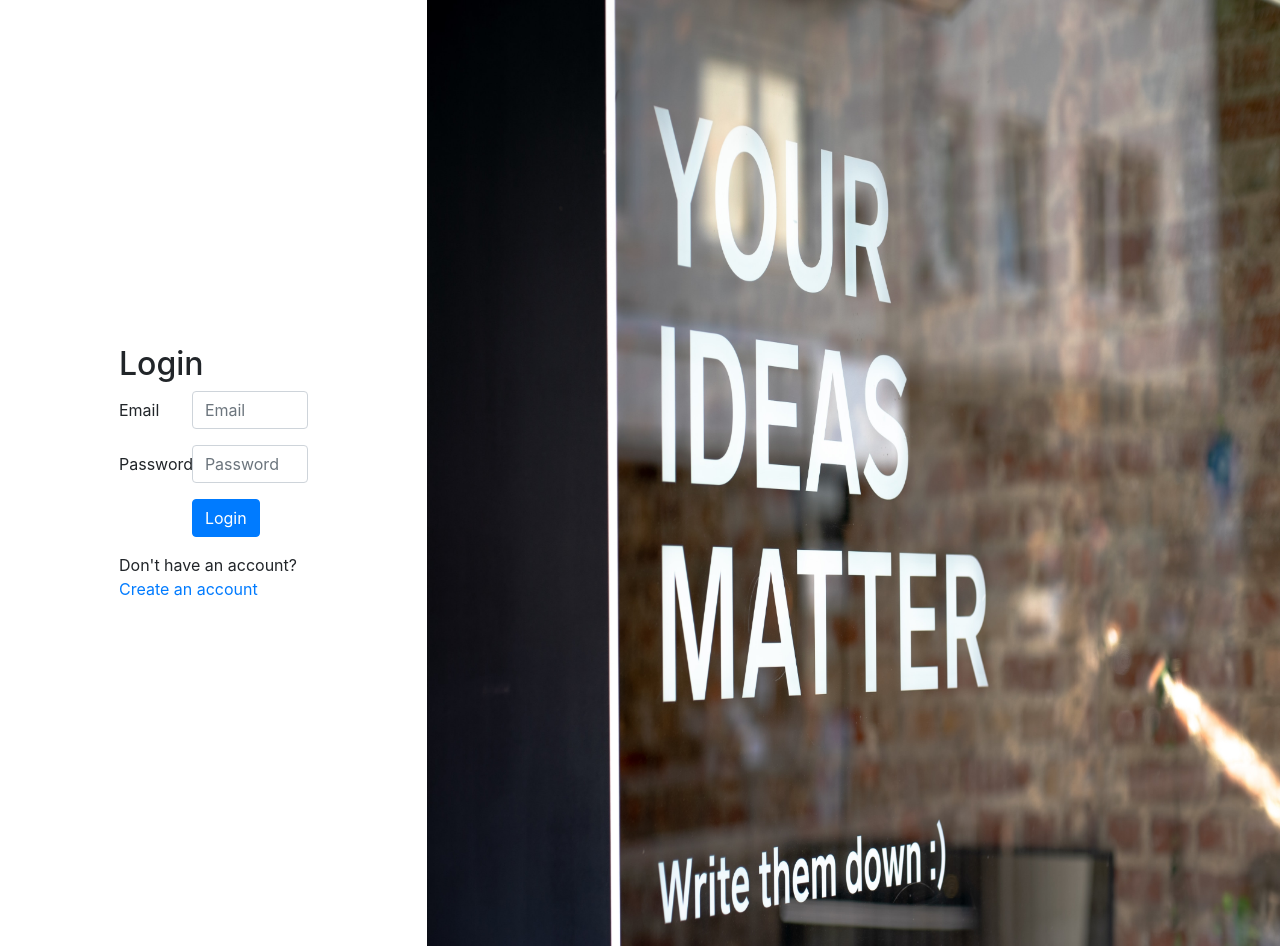
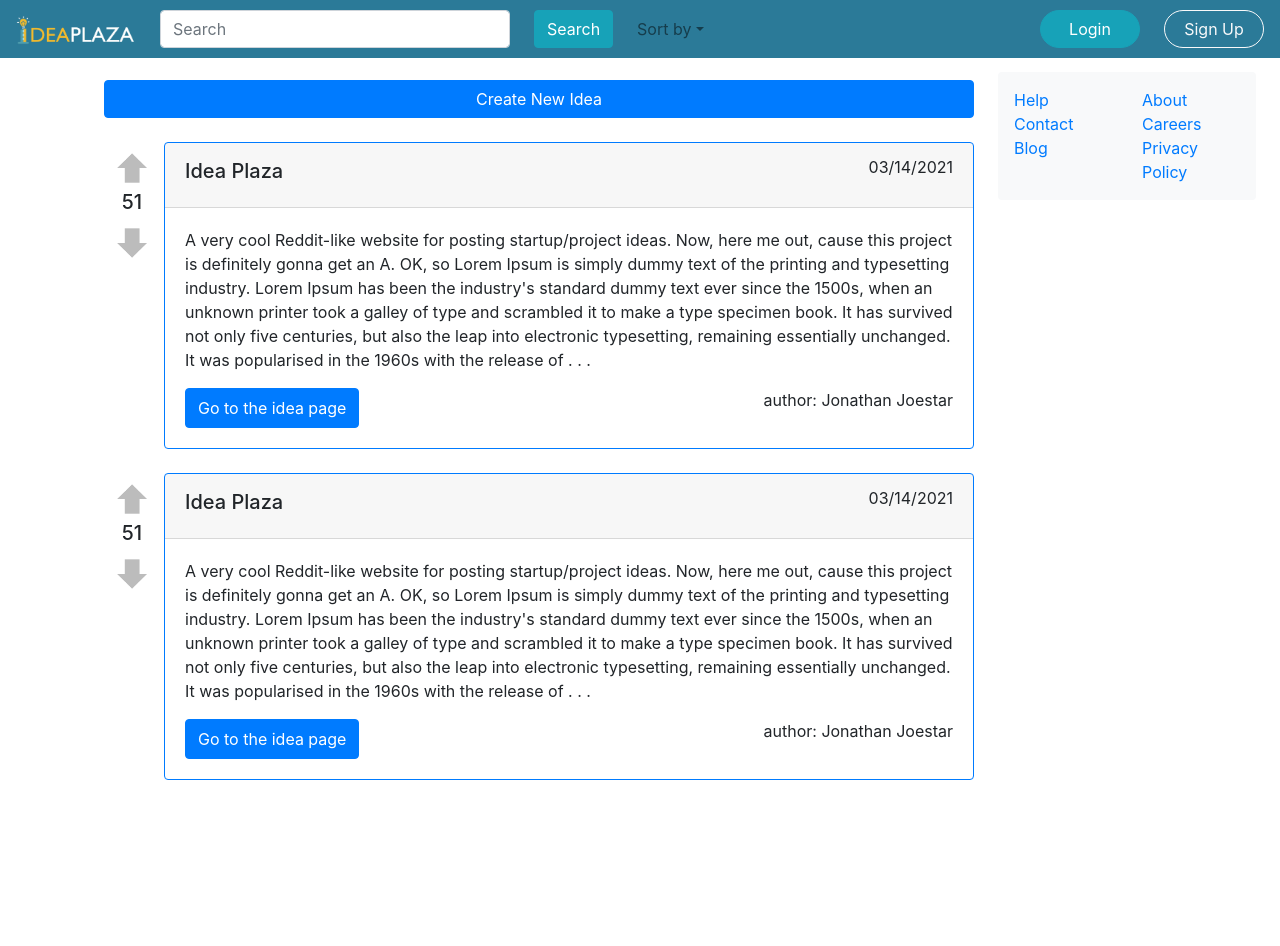
Before and after one commit to radix4/idea-plaza, a React (Create React App) app in the folder frontend/: page / in a window 1280 px wide. After the commit the page ends 812 px from the top, so only its background shows below. Built offline with nearby package versions, Linux system fonts and the light colour scheme.

Commit message:
Add: Route to other Pages

```diff
--- a/frontend/package.json
+++ b/frontend/package.json
@@ -11,6 +11,7 @@
     "react": "^17.0.1",
     "react-bootstrap": "^1.5.1",
     "react-dom": "^17.0.1",
+    "react-router-dom": "^5.2.0",
     "react-scripts": "4.0.3",
     "web-vitals": "^1.1.0"
   },
--- a/frontend/src/App.js
+++ b/frontend/src/App.js
@@ -6,8 +6,27 @@ import IdeaPage from './components/IdeaPage'
 import Profile from './components/Profile'
 import ProfileEditor from './components/ProfileEditor'
 
+import { BrowserRouter as Router, Switch, Route } from 'react-router-dom'
+
 const App = () => {
-  return <LoginPage />
+  return (
+    <Router>
+      <div>
+        <Switch>
+          {/* On Boot */}
+          <Route path='/' exact component={HomePage} />
+          {/* Other Site */}
+          <Route path='/Login' component={LoginPage} />
+          <Route path='/Registration' component={RegistrationPage} />
+          <Route path='/IdeaPage' component={IdeaPage} />
+          <Route path='/Profile' component={Profile} />
+          <Route path='/ProfileEditor' component={ProfileEditor} />
+          {/* Error Case */}
+          {/* <Route component={NoMatch} /> */}
+        </Switch>
+      </div>
+    </Router>
+  )
 }
 
 export default App
```
Also changed, not shown: 1 other file (tests, documents, lock files or other folders).
